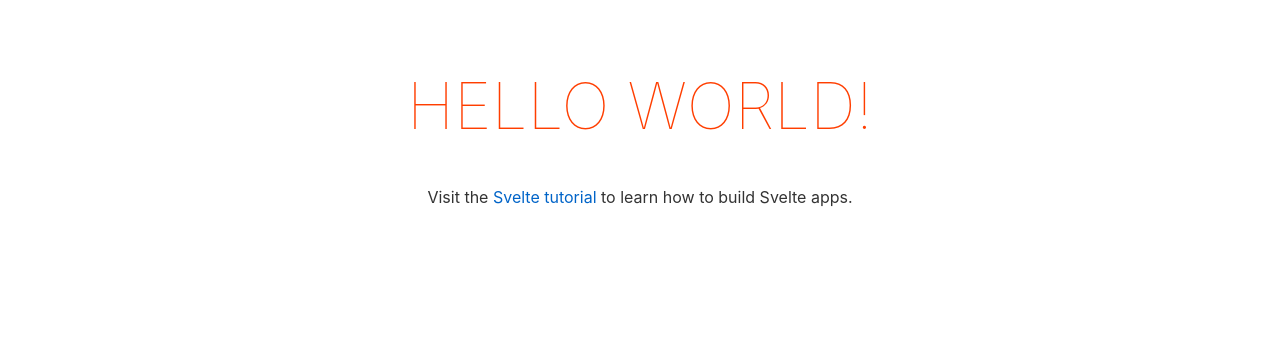
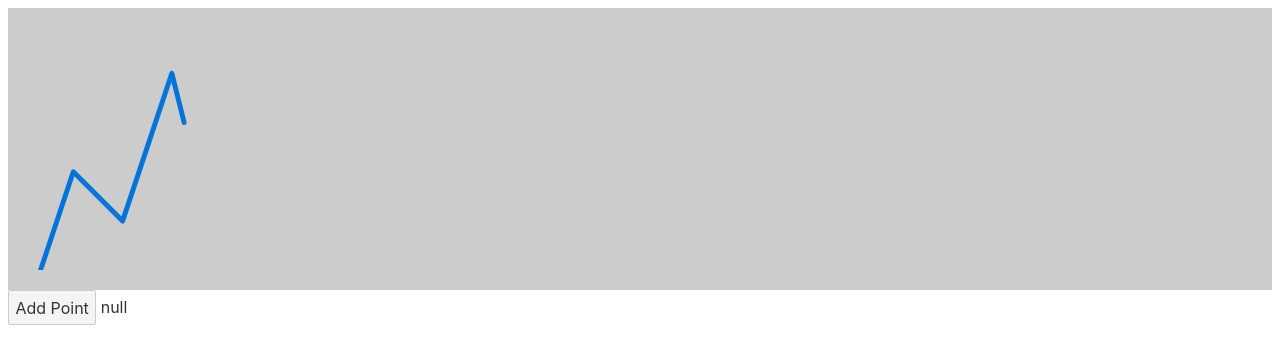
Before and after one commit to joshnuss/svelte-chart, a Svelte app: page / in a window 1280 px wide. Shown: the top 364 px of the page. Built offline with nearby package versions, Linux system fonts and the light colour scheme.

Commit message:
Adds chart component

```diff
--- a/src/App.svelte
+++ b/src/App.svelte
@@ -1,30 +1,32 @@
 <script>
-	export let name;
+	import Chart from './components/Chart.svelte'
+
+  let selected = null;
+
+  let points = [
+    [ 0, 120 ],
+    [ 20, 60 ],
+    [ 40, 80 ],
+    [ 60, 20 ],
+    [ 65, 40 ]
+  ]
+
+  $: lastX = points[points.length-1][0]
+
+  function add() {
+    points.push([lastX + randomNumber(20), randomNumber(80)])
+    points = points
+  }
+
+  function randomNumber(max) {
+    return Math.round(Math.random() * 100) % max
+  }
 </script>
 
 <main>
-	<h1>Hello {name}!</h1>
-	<p>Visit the <a href="https://svelte.dev/tutorial">Svelte tutorial</a> to learn how to build Svelte apps.</p>
+  <Chart {points} bind:selected/>
+
+  <button on:click|preventDefault={add}>Add Point</button>
+
+  {selected}
 </main>
-
-<style>
-	main {
-		text-align: center;
-		padding: 1em;
-		max-width: 240px;
-		margin: 0 auto;
-	}
-
-	h1 {
-		color: #ff3e00;
-		text-transform: uppercase;
-		font-size: 4em;
-		font-weight: 100;
-	}
-
-	@media (min-width: 640px) {
-		main {
-			max-width: none;
-		}
-	}
-</style>
--- /dev/null
+++ b/src/components/Chart.svelte
@@ -0,0 +1,47 @@
+<script>
+  export let points;
+  export let selected;
+
+  $: expression = points.map(([x, y]) => `${x} ${y}`).join("\n")
+
+  function handleClick(point) {
+    selected = point
+  }
+</script>
+
+<style>
+  .chart {
+    background: #ccc;
+    padding: 1em;
+  }
+
+  circle {
+    cursor: pointer;
+    fill: transparent;
+  }
+
+  circle:hover {
+    fill: white;
+    opacity: 0.8
+  }
+
+  circle.selected {
+    fill: white
+  }
+</style>
+
+<div class="chart">
+  <svg viewBox="0 0 500 100">
+    <polyline
+       fill="none"
+       stroke="#0074d9"
+       stroke-width="2"
+       stroke-linecap="round"
+       stroke-linejoin="round"
+       points={expression}/>
+
+    {#each points as point}
+      <circle class:selected={point == selected} cx={point[0]} cy={point[1]} r=3 fill=white on:click|preventDefault={() => handleClick(point)}/>
+    {/each}
+  </svg>
+</div>
```
